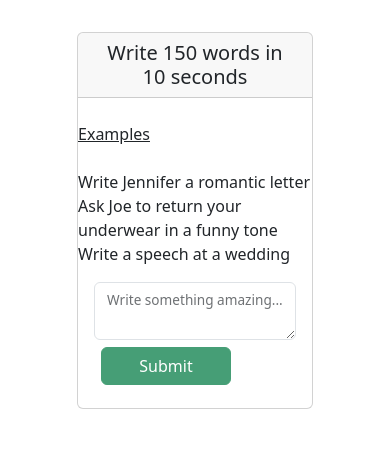
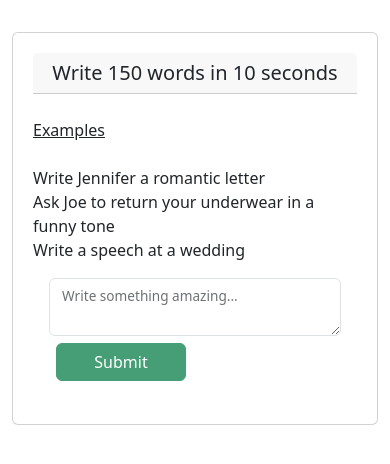
Before and after one commit to amiaynara/letter_generator, a Flask app: page / in a window 390 px wide. Shown: the top 464 px of the page. Run offline with Flask 2, Linux system fonts and the light colour scheme; parts of the project's set-up code (start-up, migrations or seed data) failed here and were passed over; some libraries are stand-ins or nearby versions.

Commit message:
Add files via upload

```diff
--- a/templates/parameters.html
+++ b/templates/parameters.html
@@ -4,6 +4,30 @@
     Set Parameters
 {% endblock %}
 {% block content %}
+
+    <head>
+    <style>
+        textarea {
+          width: 100%;
+        }
+        .card {
+          padding: 20px;
+        }
+        @media only screen and (max-width: 767px) {
+          .col-8 {
+            width: 100%;
+          }
+          textarea {
+            width: 100%;
+          }
+          .card {
+            padding: 20px;
+          }
+        }
+      </style>
+    </head>
+
+
     <div class="col-8">
         <div class="card">
             <h5 class="card-header text-center">Write 150 words in 10 seconds</h5>
@@ -54,17 +78,3 @@
         }
     </script>
 {% endblock %}
-
-<style>
-  @media only screen and (max-width: 767px) {
-    .col-8 {
-      width: 100%;
-    }
-    textarea {
-      width: 100%;
-    }
-    .card {
-      padding: 20px;
-    }
-  }
-</style>
```
